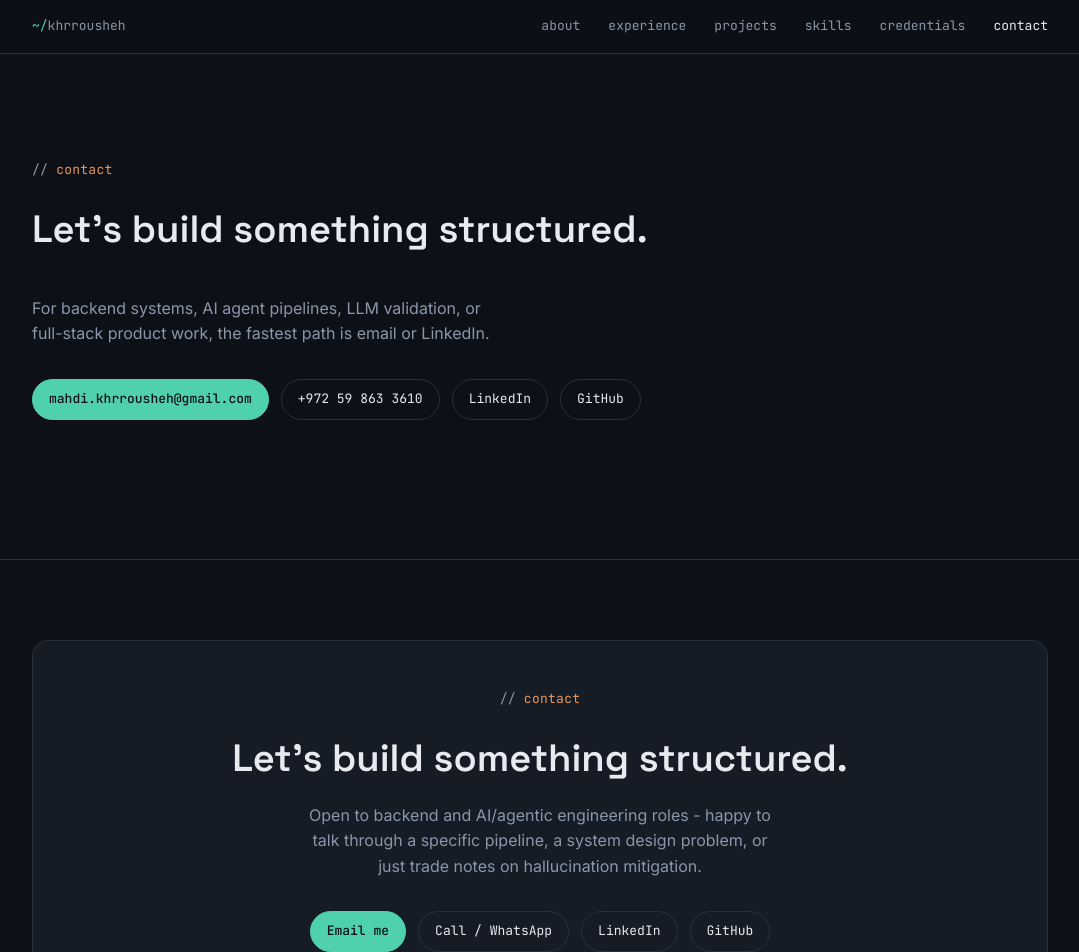
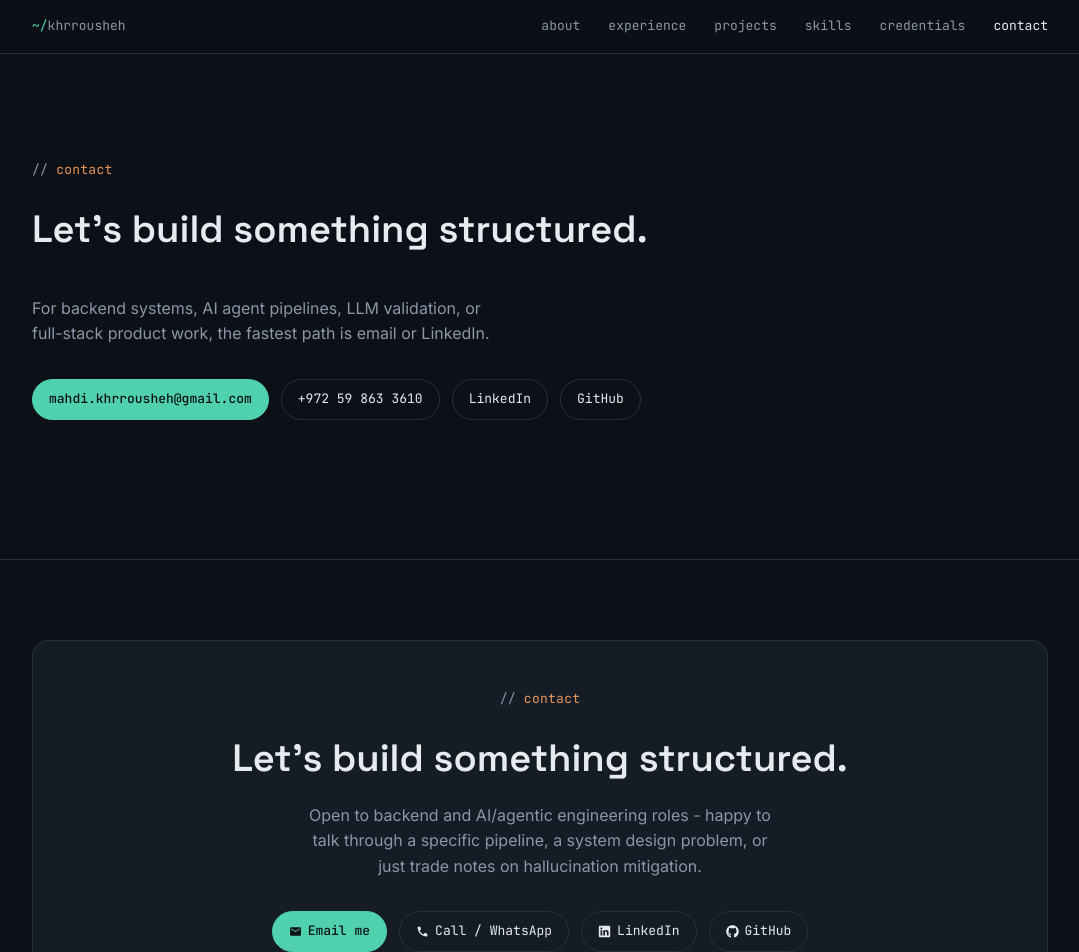
Before and after one commit to Khrrousheh/Khrrousheh, a React (Vite) app: page /contact in a window 1280 px wide. Shown: the top 952 px of the page, without its empty margins (100-1179 px from the left). Built offline with nearby package versions, Linux system fonts and the light colour scheme.

Commit message:
feat: add react-icons for enhanced footer contact links

```diff
--- a/package.json
+++ b/package.json
@@ -13,6 +13,7 @@
     "@tailwindcss/vite": "^4.3.1",
     "react": "^19.2.6",
     "react-dom": "^19.2.6",
+    "react-icons": "^5.6.0",
     "react-router-dom": "^7.18.0",
     "tailwindcss": "^4.3.1"
   },
--- a/src/App.css
+++ b/src/App.css
@@ -205,6 +205,11 @@ h2 {
     border-color 0.2s ease,
     background 0.2s ease,
     transform 0.2s ease;
+
+  /* ✅ added for icon + text alignment */
+  display: inline-flex;
+  align-items: center;
+  gap: 6px;
 }
 
 .pill:hover {
@@ -228,6 +233,7 @@ h2 {
   cursor: default;
 }
 
+/* keep disabled hover behavior */
 .location-pill:hover {
   transform: none;
 }
--- a/src/components/Footer.jsx
+++ b/src/components/Footer.jsx
@@ -1,3 +1,6 @@
+import { MdEmail, MdPhone } from "react-icons/md"
+import { FaLinkedin, FaGithub } from "react-icons/fa"
+
 export function Footer() {
   return (
     <footer id="contact">
@@ -9,31 +12,41 @@ export function Footer() {
             Open to backend and AI/agentic engineering roles - happy to talk through a specific
             pipeline, a system design problem, or just trade notes on hallucination mitigation.
           </p>
+
           <div className="contact-pills">
             <a className="pill primary" href="mailto:mahdi.khrrousheh@gmail.com">
+              <MdEmail />
               Email me
             </a>
+
             <a className="pill" href="tel:+972598633610">
+              <MdPhone />
               Call / WhatsApp
             </a>
+
             <a
               className="pill"
               href="https://linkedin.com/in/khrrousheh/"
               target="_blank"
               rel="noopener noreferrer"
             >
+              <FaLinkedin />
               LinkedIn
             </a>
+
+            <div className="pill" flex gap-1 items-center>
+            <FaGithub />
             <a
-              className="pill"
               href="https://github.com/Khrrousheh"
               target="_blank"
               rel="noopener noreferrer"
             >
               GitHub
             </a>
+            </div>
           </div>
         </div>
+
         <div className="foot-note">
           Mahdi Khrrousheh - Ramallah, Palestine - built as a React portfolio, no tracking, no
           analytics.
```
Also changed, not shown: 1 other file (tests, documents, lock files or other folders).
